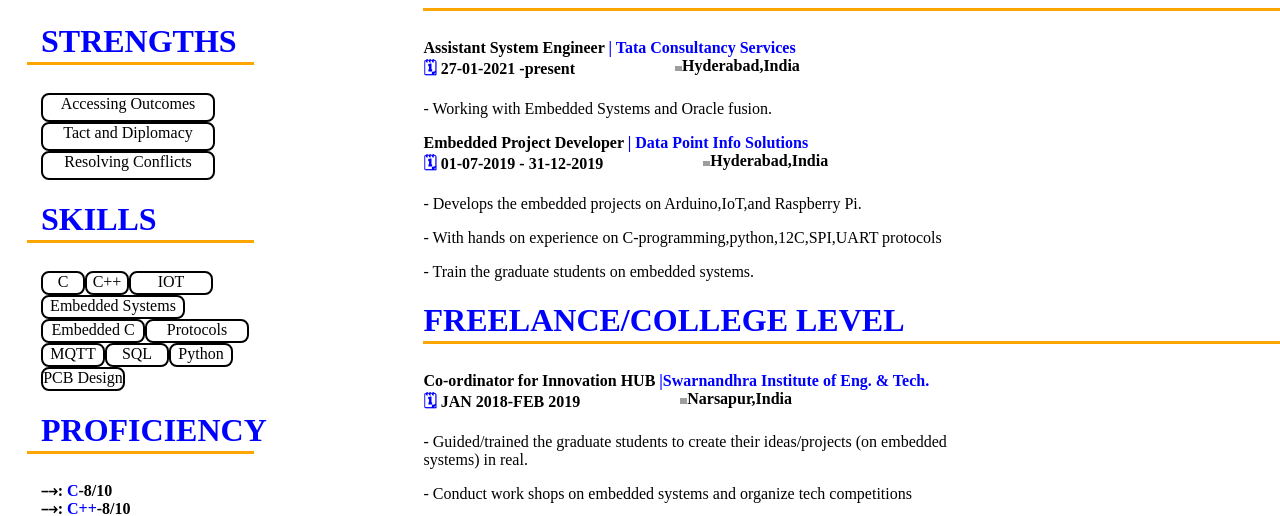
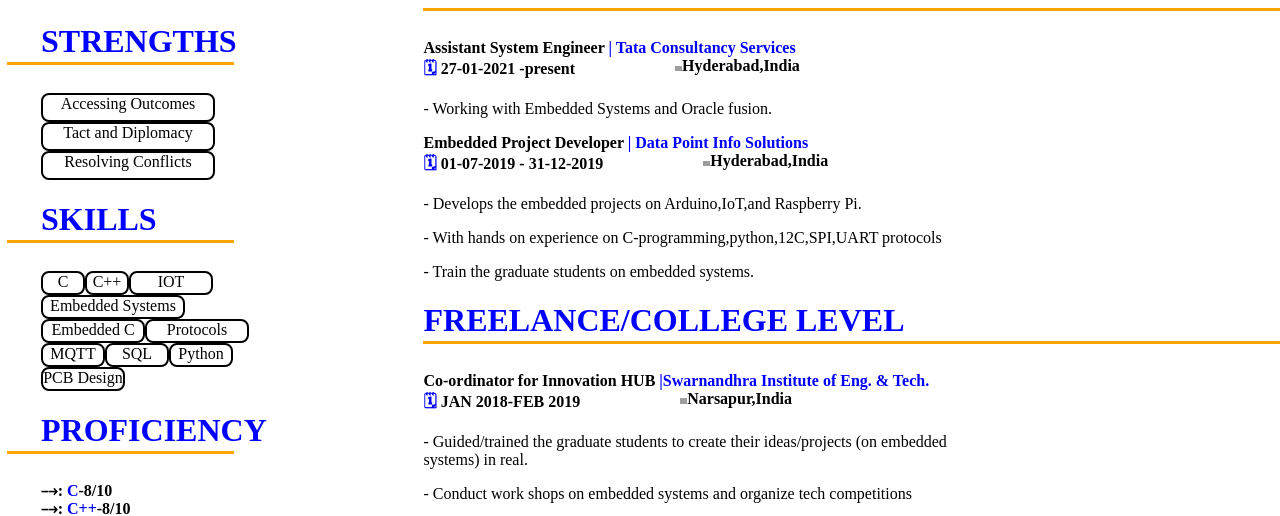
Before and after one commit to srividhyaathi/githubpage2, a plain HTML site: page index.html in a window 1280 px wide. Shown: the part 214-730 px from the top of the page. Drawn offline with Linux system fonts and the light colour scheme; grey boxes are pictures that could not be loaded.

Commit message:
tanveer modified

```diff
--- a/tanveer.css
+++ b/tanveer.css
@@ -102,7 +102,7 @@
 }
 .bold hr{
     width: 60%;
-    right: 90px;
+    right: 110px;
 }
 table{
     margin-left: 30px;
```
